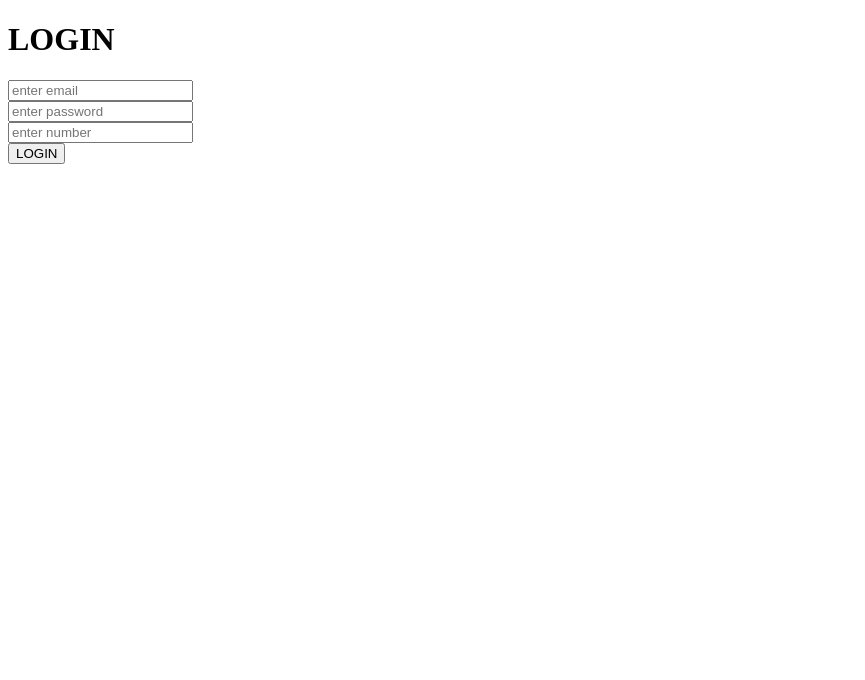
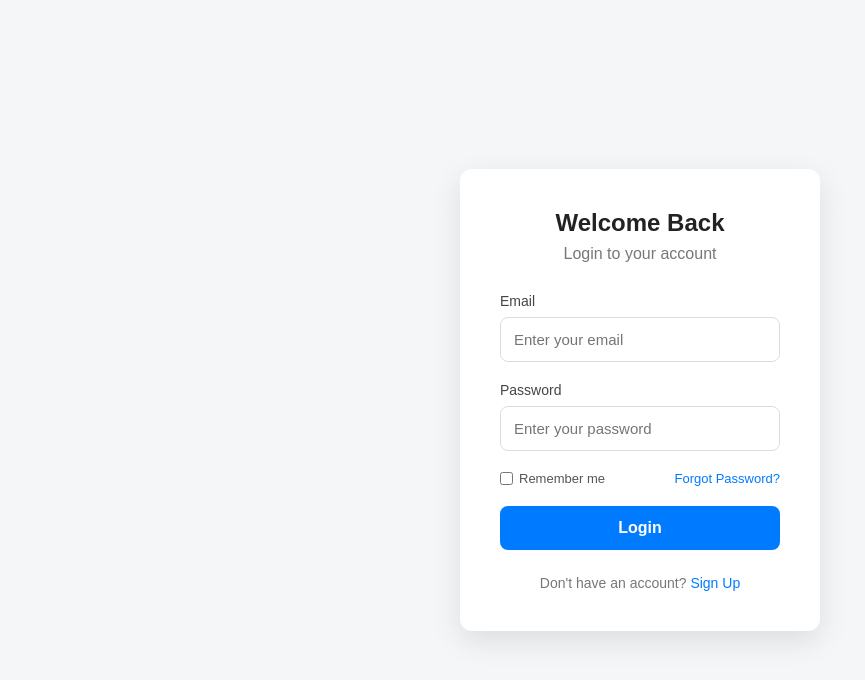
Before and after one commit to TanCyle/meow, a plain HTML site: page log-in/login.html in a window 1280 px wide. Shown: the whole page, without its empty margins (0-865 px from the left). Drawn offline with Linux system fonts and the light colour scheme.

Commit message:
added design login

```diff
--- a/log-in/login.html
+++ b/log-in/login.html
@@ -3,18 +3,65 @@
 <head>
     <meta charset="UTF-8">
     <meta name="viewport" content="width=device-width, initial-scale=1.0">
-    <title>Document</title>
+    <title>Login</title>
+
+    <link rel="stylesheet" href="stylesheet.css">
 </head>
+
 <body>
-    <h1>LOGIN</h1>
-    <input type="text" placeholder="enter email">
-    <br/>
-    <input type="password" placeholder="enter password">
-    <br/>
-    <input type="number" placeholder="enter number">
-    <br/>
-    <button>
-        LOGIN
-    </button>
+
+    <div class="login-container">
+
+        <div class="login-box">
+
+            <h2>Welcome Back</h2>
+            <p class="subtitle">Login to your account</p>
+
+            <form>
+
+                <div class="input-group">
+                    <label for="email">Email</label>
+                    <input
+                        type="email"
+                        id="email"
+                        placeholder="Enter your email"
+                        required
+                    >
+                </div>
+
+                <div class="input-group">
+                    <label for="password">Password</label>
+                    <input
+                        type="password"
+                        id="password"
+                        placeholder="Enter your password"
+                        required
+                    >
+                </div>
+
+                <div class="options">
+                    <label class="remember">
+                        <input type="checkbox">
+                        Remember me
+                    </label>
+
+                    <a href="#">Forgot Password?</a>
+                </div>
+
+                <button type="submit" class="login-btn">
+                    Login
+                </button>
+
+            </form>
+
+            <p class="signup">
+                Don't have an account?
+                <a href="#">Sign Up</a>
+            </p>
+
+        </div>
+
+    </div>
+
 </body>
 </html>
--- /dev/null
+++ b/log-in/stylesheet.css
@@ -0,0 +1,163 @@
+* {
+    margin: 0;
+    padding: 0;
+    box-sizing: border-box;
+}
+
+body {
+    font-family: Arial, sans-serif;
+    min-height: 100vh;
+
+    display: flex;
+    justify-content: center;
+    align-items: center;
+
+    background: #f4f6f8;
+}
+
+.login-container {
+    width: 100%;
+    max-width: 400px;
+    padding: 20px;
+}
+
+.login-box {
+    background: #ffffff;
+    padding: 40px;
+
+    border-radius: 12px;
+
+    box-shadow:
+        0 10px 30px rgba(0, 0, 0, 0.1);
+}
+
+.login-box h2 {
+    text-align: center;
+    color: #222;
+    margin-bottom: 8px;
+}
+
+.subtitle {
+    text-align: center;
+    color: #777;
+    margin-bottom: 30px;
+}
+
+/* Input fields */
+
+.input-group {
+    margin-bottom: 20px;
+}
+
+.input-group label {
+    display: block;
+    margin-bottom: 8px;
+
+    color: #444;
+    font-size: 14px;
+    font-weight: 500;
+}
+
+.input-group input {
+    width: 100%;
+    padding: 13px;
+
+    border: 1px solid #ddd;
+    border-radius: 8px;
+
+    font-size: 15px;
+    outline: none;
+
+    transition: 0.2s;
+}
+
+.input-group input:focus {
+    border-color: #007bff;
+
+    box-shadow:
+        0 0 0 3px rgba(0, 123, 255, 0.1);
+}
+
+/* Remember + Forgot Password */
+
+.options {
+    display: flex;
+    justify-content: space-between;
+    align-items: center;
+
+    margin-bottom: 20px;
+
+    font-size: 13px;
+}
+
+.remember {
+    display: flex;
+    align-items: center;
+    gap: 6px;
+
+    color: #555;
+}
+
+.options a {
+    color: #007bff;
+    text-decoration: none;
+}
+
+.options a:hover {
+    text-decoration: underline;
+}
+
+/* Login Button */
+
+.login-btn {
+    width: 100%;
+    padding: 13px;
+
+    border: none;
+    border-radius: 8px;
+
+    background: #007bff;
+    color: white;
+
+    font-size: 16px;
+    font-weight: 600;
+
+    cursor: pointer;
+
+    transition: 0.2s;
+}
+
+.login-btn:hover {
+    background: #0056b3;
+}
+
+/* Sign Up */
+
+.signup {
+    text-align: center;
+
+    margin-top: 25px;
+
+    color: #777;
+    font-size: 14px;
+}
+
+.signup a {
+    color: #007bff;
+    text-decoration: none;
+    font-weight: 500;
+}
+
+.signup a:hover {
+    text-decoration: underline;
+}
+
+/* Mobile */
+
+@media (max-width: 480px) {
+
+    .login-box {
+        padding: 30px 25px;
+    }
+
+}
```
